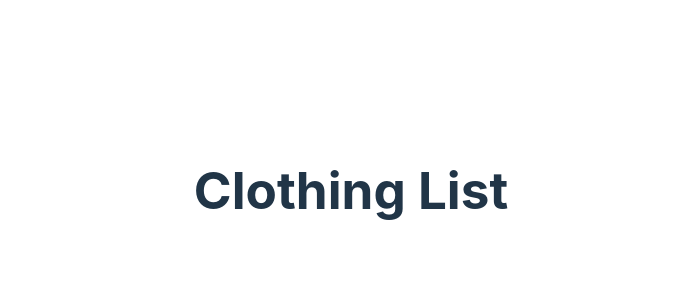
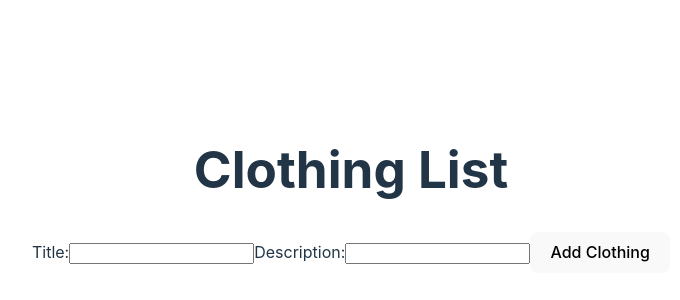
Before and after one commit to jsguillotte/StyleScript-client, a React (Vite) app: page /clothing/create in a window 1280 px wide. Before the commit this address had no page. Shown: the part 210-510 px from the top of the page, without its empty margins (289-969 px from the left). Built offline with nearby package versions, Linux system fonts and the light colour scheme.

Commit message:
pages for create clothing, clothing details

```diff
--- a/src/App.jsx
+++ b/src/App.jsx
@@ -1,5 +1,7 @@
 import { Route, Routes } from 'react-router-dom'
 import ClothingListPage from './Pages/ClothingList'
+import ClothingDetailsPage from './Pages/ClothingDetails'
+import AddClothing from './Pages/AddClothing'
 
 
 import './App.css'
@@ -11,6 +13,8 @@ function App() {
     <h1>Clothing List</h1>
     <Routes>
         <Route path="/clothing" element={<ClothingListPage />} />
+        <Route path="/clothing/:clothingId" element={<ClothingDetailsPage />} />
+        <Route path="/clothing/create" element={<AddClothing />} />
 
 
       </Routes>
--- a/src/Pages/AddClothing/index.jsx
+++ b/src/Pages/AddClothing/index.jsx
@@ -0,0 +1,53 @@
+import {useState} from 'react';
+import axios from 'axios'
+
+const API_URL = 'http://localhost:5005'
+
+
+function AddClothing() {
+// State Declaration
+const [title, setTitle] = useState('')
+const [description, setDescription] = useState('')
+const [image, setImage] = useState('')
+const [brand, setBrand] = useState('')
+const [size, setSize] = useState('')
+const [careInstruction, setCareInstruction] = useState('')
+const [season, setSeason] = useState('')
+const [type, setType] = useState('')
+const [color, setColor] = useState('')
+
+
+
+// Handle Submit Function
+const handleSubmit = (e) => {
+    e.preventDefault();
+
+    const requestBody = {title, description}
+
+    axios.post(`${API_URL}/api/clothing/create`, requestBody)
+    .then(()=>{
+        setTitle('');
+        setDescription('')
+    })
+    .catch((error) => console.log(error))
+}
+  return (
+    <div>
+        <form  onSubmit={handleSubmit}>
+            <label>
+                Title:
+                <input type="text" name='title' value={title} onChange={(e)=>setTitle(e.target.value)}/>
+            </label>
+            <label>
+                Description:
+                <input type="text" name='description' value={description} onChange={(e) => setDescription(e.target.value)} />
+            </label>
+
+            <button type='submit'>Add Clothing</button>
+
+        </form>
+    </div>
+  )
+}
+
+export default AddClothing
--- a/src/Pages/ClothingDetails/index.jsx
+++ b/src/Pages/ClothingDetails/index.jsx
@@ -0,0 +1,36 @@
+import {useEffect, useState} from "react"
+import axios from "axios"
+import {Link, useParams} from "react-router-dom"
+
+const API_URL = "http://localhost:5005"
+function ClothingDetailsPage () {
+    const [clothing, setClothing] = useState(null)
+    const {clothingId} = useParams()
+
+    useEffect(()=> {
+    axios.get(`${API_URL}/api/clothing/${clothingId}`)
+    .then((response)=> {
+        const oneClothing = response.data;
+        setClothing(oneClothing)
+    })
+    .catch((error)=> console.log(error))
+    }, [clothingId])
+
+return (
+    <div>
+        {clothing && (
+            <div>
+                <h1>{clothing.title}</h1>
+                <p>{clothing.description}</p>
+
+                <Link to = {`/clothing/edit/${clothingId}`}>Edit Clothing</Link>
+            </div>
+        )}
+        <Link to = "/clothing">Back to Closet</Link>
+    </div>
+)
+
+
+}
+
+export default ClothingDetailsPage
```
